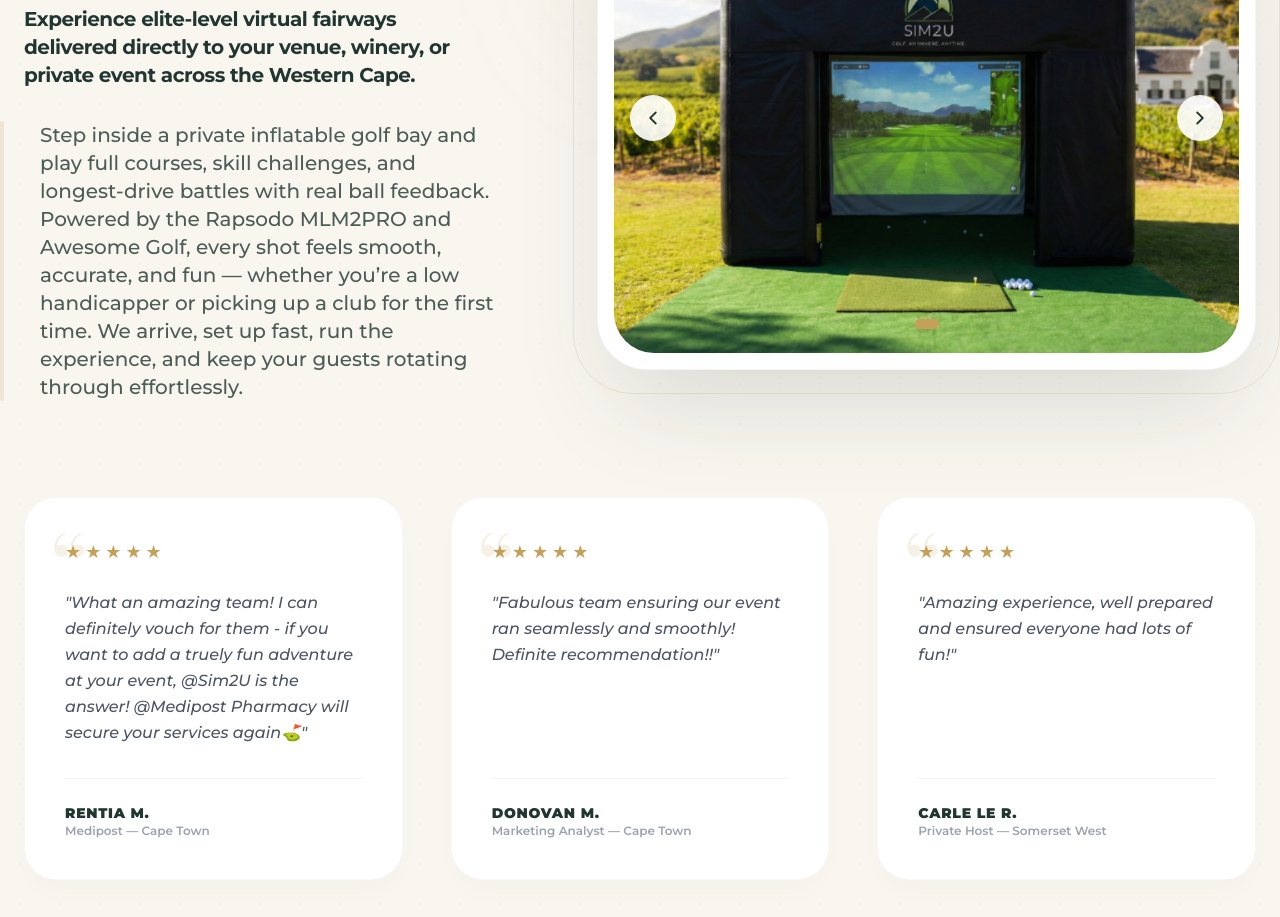
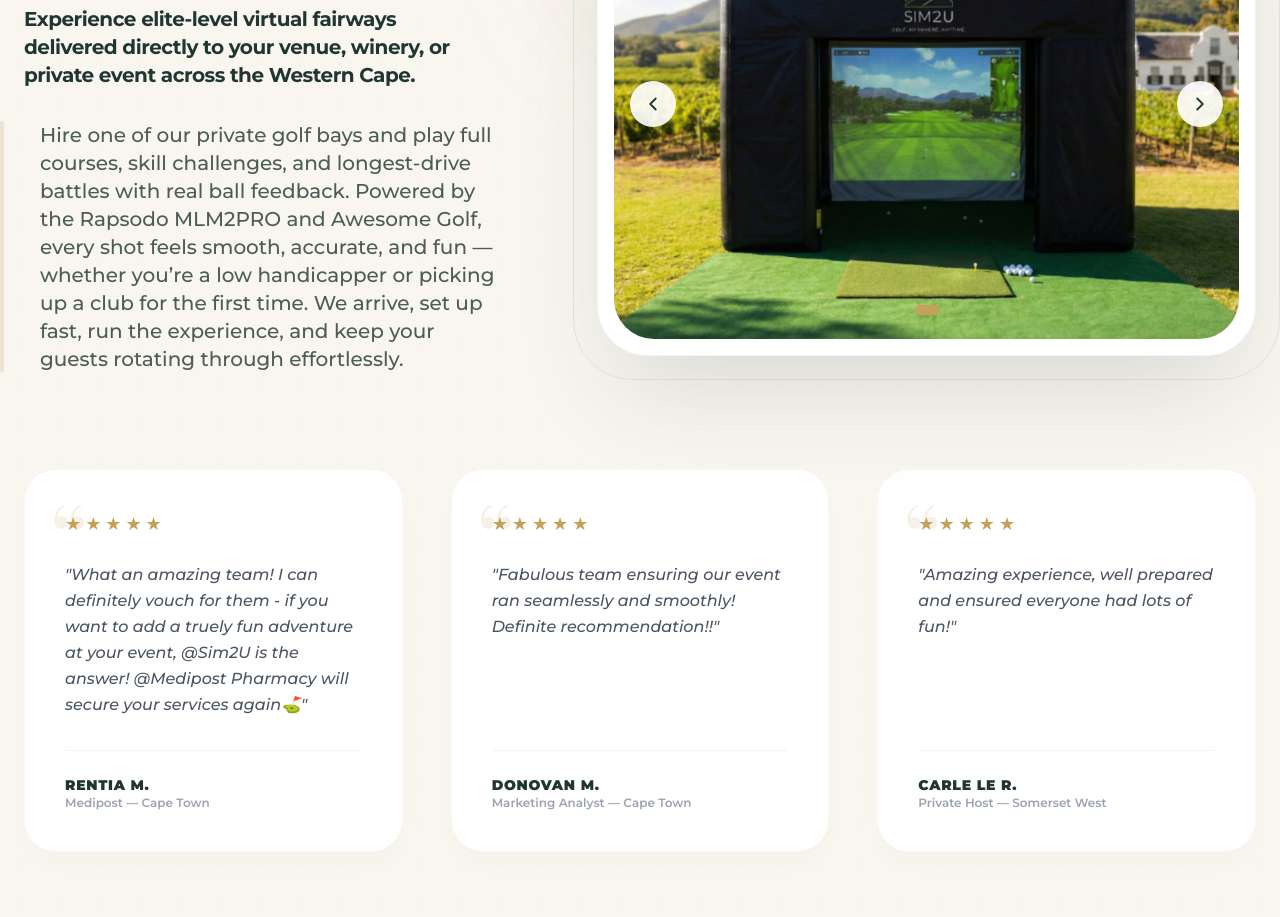
Before and after one commit to Dbox01/sim2umobilegolf, a React (Vite) app: page / in a window 1280 px wide. Shown: the part 1180-2097 px from the top of the page. Built offline with nearby package versions, Linux system fonts and the light colour scheme; a web font is replaced by a local one.

Commit message:
Update description for private golf bay experience

```diff
--- a/App.tsx
+++ b/App.tsx
@@ -462,7 +462,7 @@ const ExperienceSection: React.FC = () => {
             <div className="relative">
               <div className="absolute -left-6 top-0 bottom-0 w-1 bg-gold/20 rounded-full"></div>
               <p className="text-mountainGreen/80 text-lg md:text-xl leading-relaxed font-medium pl-4">
-                Step inside a private inflatable golf bay and play full courses, skill challenges, and longest-drive battles with real ball feedback. Powered by the Rapsodo MLM2PRO and Awesome Golf, every shot feels smooth, accurate, and fun — whether you’re a low handicapper or picking up a club for the first time. We arrive, set up fast, run the experience, and keep your guests rotating through effortlessly.
+                Hire one of our private golf bays and play full courses, skill challenges, and longest-drive battles with real ball feedback. Powered by the Rapsodo MLM2PRO and Awesome Golf, every shot feels smooth, accurate, and fun — whether you’re a low handicapper or picking up a club for the first time. We arrive, set up fast, run the experience, and keep your guests rotating through effortlessly.
               </p>
             </div>
           </div>
```
